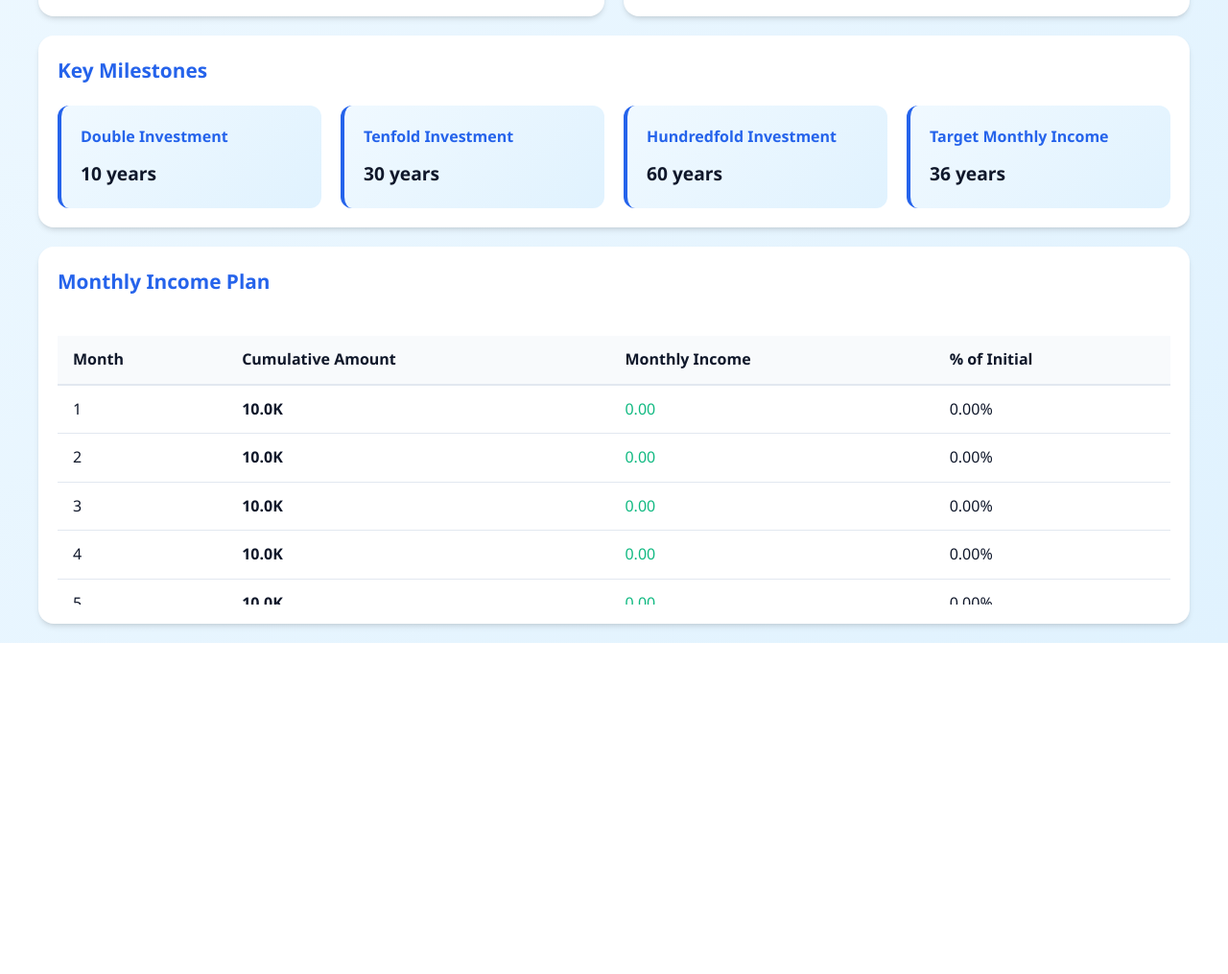
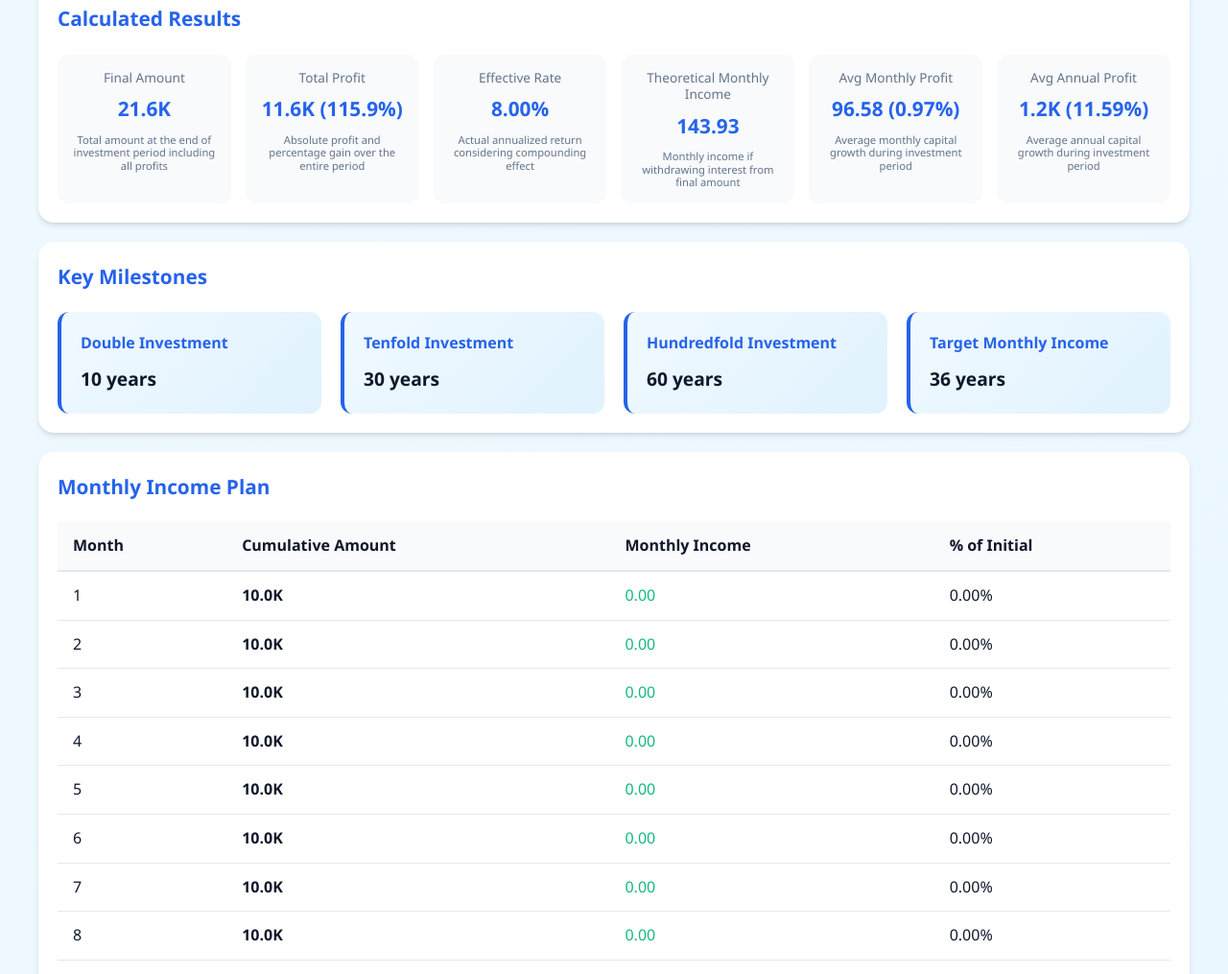
Before and after one commit to shtormish/RevCalc, a plain HTML site: page index.html in a window 1280 px wide. Shown: the part 627-1642 px from the top of the page at 96% size. Before the commit the page ends 1297 px from the top, so only its background shows below. Drawn offline with Linux system fonts and the light colour scheme.

Commit message:
rearrange and readme change

```diff
--- a/index.html
+++ b/index.html
@@ -78,15 +78,9 @@
 
         .calculator {
             display: grid;
-            grid-template-columns: 1fr 1fr;
+            grid-template-columns: 1fr;
             gap: 20px;
             margin-bottom: 20px;
-        }
-
-        @media (max-width: 768px) {
-            .calculator {
-                grid-template-columns: 1fr;
-            }
         }
 
         .input-section, .results-section {
@@ -263,26 +257,6 @@
 
         .negative {
             color: var(--danger);
-        }
-
-        .scrollable {
-            max-height: 300px;
-            overflow-y: auto;
-        }
-
-        /* Custom scrollbar */
-        .scrollable::-webkit-scrollbar {
-            width: 6px;
-        }
-
-        .scrollable::-webkit-scrollbar-track {
-            background: var(--secondary);
-            border-radius: 3px;
-        }
-
-        .scrollable::-webkit-scrollbar-thumb {
-            background: var(--primary);
-            border-radius: 3px;
         }
 
         /* Responsive design */
@@ -484,7 +458,7 @@
 
         <div class="plan-section">
             <h2 class="section-title">Monthly Income Plan</h2>
-            <div class="scrollable">
+            <div>
                 <table class="plan-table">
                     <thead>
                         <tr>
@@ -972,6 +946,7 @@
             // Calculate monthly plan
             const monthlyPlan = calculateMonthlyPlan(principal, rate, compoundingDays, termDays, additionalAmount, additionalFrequency);
             updateMonthlyPlanTable(monthlyPlan, principal);
+            renderSvgChart(monthlyPlan);
         }
 
         // Update monthly plan table
@@ -1038,25 +1013,29 @@
 
             // Reinitialize options
             initializeCompoundingOptions();
+
+            // Recalculate values to update language-dependent text (e.g., milestones)
+            updateCalculations();
         }
 
         // Event listeners
         elements.languageToggle.addEventListener('click', () => {
             currentLanguage = currentLanguage === 'en' ? 'ru' : 'en';
             translateUI();
-            updateCalculations();
         });
 
         // Add event listeners to all input fields
         Object.values(elements).forEach(element => {
-            if (element && element.addEventListener) {
+            if (element?.addEventListener) {
                 element.addEventListener('input', updateCalculations);
             }
         });
 
-        // Initialize
-        initializeCompoundingOptions();
-        updateCalculations();
+        // Initialize after DOM is fully loaded to ensure correct element dimensions
+        document.addEventListener('DOMContentLoaded', () => {
+            initializeCompoundingOptions();
+            updateCalculations();
+        });
     </script>
 </body>
 </html>
```
Also changed, not shown: Screenshot 2025-08-12 154036.png (added), readme.md, readme_RU.md.
